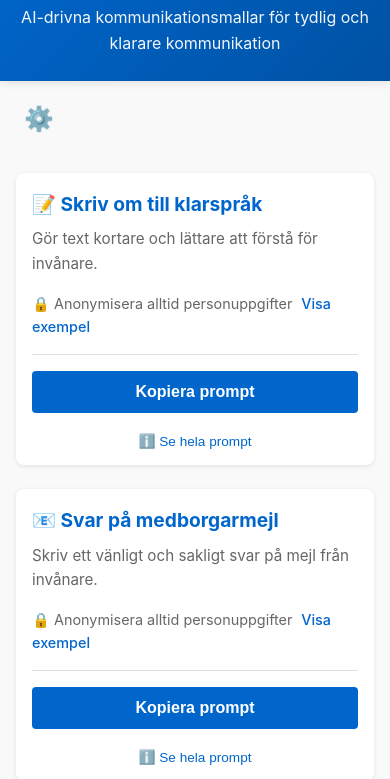
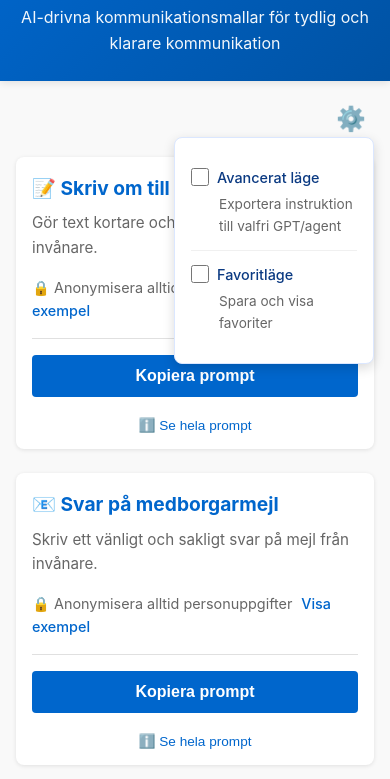
Before and after one commit to BUsavsjo/promptbanken, a plain HTML site: page index.html in a window 390 px wide. Both pictures are taken after a click on the button "⚙️". Shown: the part 65-844 px from the top of the page. Drawn offline with Linux system fonts and the light colour scheme.

Commit message:
fixat meny och responsiv

```diff
--- a/index.html
+++ b/index.html
@@ -633,12 +633,19 @@
             }
         }
 
+        /* Settings Container */
+        .settings-container {
+            max-width: 1200px;
+            margin: 0 auto;
+            padding: 1rem 1rem 0 1rem;
+            display: flex;
+            justify-content: flex-end;
+        }
+
         /* Settings Menu */
         .settings-menu {
             position: relative;
-            display: inline-block;
-            text-align: right;
-            margin-bottom: 2rem;
+            z-index: 1001;
         }
 
         .settings-gear {
@@ -655,7 +662,6 @@
         }
 
         .settings-dropdown {
-            display: none;
             position: absolute;
             top: 2.5rem;
             right: 0;
@@ -666,6 +672,7 @@
             padding: 1rem;
             z-index: 1000;
             min-width: 250px;
+            max-width: 90vw;
         }
 
         .settings-option {
@@ -707,8 +714,9 @@
 
         @media (max-width: 768px) {
             .settings-dropdown {
-                right: auto;
-                left: 0;
+                right: 0;
+                min-width: 200px;
+                max-width: calc(100vw - 2rem);
             }
         }
     </style>
@@ -719,7 +727,7 @@
         <p>AI-drivna kommunikationsmallar för tydlig och klarare kommunikation</p>
     </header>
 
-    <main>
+    <div class="settings-container">
         <div class="settings-menu">
             <button class="settings-gear" id="settings-gear">⚙️</button>
             <div class="settings-dropdown hidden" id="settings-dropdown">
@@ -739,7 +747,9 @@
                 </div>
             </div>
         </div>
-
+    </div>
+
+    <main>
         <div class="favorites-menu hidden favorites-only" id="favorites-menu">
             <div class="favorites-header">
                 <h2>⭐ Mina Favoriter</h2>
```
Also changed, not shown: project.memory.json (+31 -1 lines).
